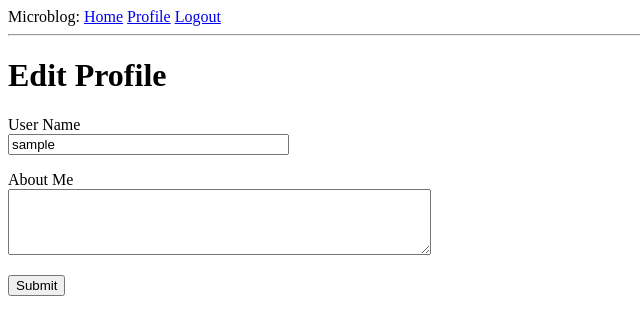
After one commit to maharadhi/microblog, a Flask app: page /edit_profile in a window 1280 px wide. The commit adds this page. Shown: the top 335 px of the page, without its empty margins (0-640 px from the left). Run offline with Flask 2, Linux system fonts and the light colour scheme; the visitor is signed in with stand-in values (Sample User, id 1); data comes from the database, SQL or seed files in the repository.

Commit message:
C6 Complete

```diff
--- a/app/forms.py
+++ b/app/forms.py
@@ -1,6 +1,6 @@
 from flask_wtf import FlaskForm
-from wtforms import StringField, PasswordField, BooleanField, SubmitField
-from wtforms.validators import DataRequired, ValidationError, Email, EqualTo
+from wtforms import StringField, PasswordField, BooleanField, SubmitField, TextAreaField
+from wtforms.validators import DataRequired, ValidationError, Email, EqualTo, Length
 from app.models import User
 
 
@@ -27,3 +27,9 @@ class RegistrationForm(FlaskForm):
         user = User.query.filter_by(email=email.data).first()
         if user is not None:
             raise ValidationError('Please use a different email address.')
+
+
+class EditProfileForm(FlaskForm):
+    username = StringField('User Name', validators=[DataRequired()])
+    about_me = TextAreaField('About Me', validators=[Length(min=0, max=140)])
+    submit = SubmitField('Submit')
--- a/app/models.py
+++ b/app/models.py
@@ -2,13 +2,17 @@ from werkzeug.security import generate_password_hash, check_password_hash
 from datetime import datetime
 from flask_login import UserMixin
 from app import db, login
+from hashlib import md5
 
 
 class User(UserMixin, db.Model):
+    # query = None
     id = db.Column(db.Integer, primary_key=True)
     username = db.Column(db.String(64), index=True, unique=True)
     email = db.Column(db.String(120), index=True, unique=True)
     password_hash = db.Column(db.String(128))
+    about_me = db.Column(db.String(140))
+    last_seen = db.Column(db.DateTime, default=datetime.utcnow)
     posts = db.relationship('Post', backref='author', lazy='dynamic')
 
     def __repr__(self):
@@ -19,6 +23,11 @@ class User(UserMixin, db.Model):
 
     def check_password(self, password):
         return check_password_hash(self.password_hash, password)
+
+    def avatar(self, size):
+        digest = md5(self.email.lower().encode('utf-8')).hexdigest()
+        avatar_url = 'https://www.gravatar.com/avatar/{}?d=identicon&s={}'.format(digest, size)
+        return avatar_url
 
 
 @login.user_loader
--- a/app/routes.py
+++ b/app/routes.py
@@ -1,16 +1,23 @@
 from flask import render_template, flash, redirect, url_for, request
 from app import app, db
-from app.forms import LoginForm, RegistrationForm
+from app.forms import LoginForm, RegistrationForm, EditProfileForm
 from app.models import User
 from flask_login import current_user, login_user, logout_user, login_required
 from werkzeug.urls import url_parse
+from datetime import datetime
+
+
+@app.before_request
+def before_request():
+    if current_user.is_authenticated:
+        current_user.last_seen = datetime.utcnow()
+        db.session.commit()
 
 
 @app.route('/')
 @app.route('/index')
 @login_required
 def index():
-    user = {'username': 'Balaji'}
     posts = [
         {
             'author': {'username': 'Jadayu'},
@@ -66,3 +73,30 @@ def register():
         flash('Congratulations. Registration successful!')
         return redirect(url_for('login'))
     return render_template('register.html', title='Register', form=form)
+
+
+@app.route('/user/<username>')
+@login_required
+def user(username):
+    user = User.query.filter_by(username=username).first_or_404()
+    posts = [
+        {'author': user, 'body': 'Test post #1'},
+        {'author': user, 'body': 'Test post #1'}
+    ]
+    return render_template('user.html', title='Your Profile', user=user, posts=posts)
+
+
+@app.route('/edit_profile', methods=['GET', 'POST'])
+@login_required
+def edit_profile():
+    form = EditProfileForm()
+    if form.validate_on_submit():
+        current_user.username = form.username.data
+        current_user.about_me = form.about_me.data
+        db.session.commit()
+        flash('Update to About Me successful')
+        return redirect(url_for('edit_profile'))
+    elif request.method == 'GET':
+        form.username.data = current_user.username
+        form.about_me.data = current_user.about_me
+    return render_template('edit_profile.html', title='About Me', form=form)
--- a/app/templates/base.html
+++ b/app/templates/base.html
@@ -3,9 +3,9 @@
 <head>
     <meta charset="UTF-8" lang="en">
     {% if title %}
-    <title>{{ title }} - Microblog</title>
+        <title>{{ title }} - Microblog</title>
     {% else %}
-    <title>Welcome to Microblog</title>
+        <title>Welcome to Microblog</title>
     {% endif %}
 </head>
 <body>
@@ -13,21 +13,22 @@
     Microblog:
     <a href="{{ url_for('index') }}">Home</a>
     {% if current_user.is_anonymous %}
-    <a href="{{ url_for('login') }}">Login</a>
+        <a href="{{ url_for('login') }}">Login</a>
     {% else %}
-    <a href="{{ url_for('logout') }}">Logout</a>
+        <a href="{{ url_for('user', username=current_user.username) }}">Profile</a>
+        <a href="{{ url_for('logout') }}">Logout</a>
     {% endif %}
 </div>
 <hr>
-{%  with messages = get_flashed_messages() %}
-    {%  if messages %}
+{% with messages = get_flashed_messages() %}
+    {% if messages %}
         <ul>
             {% for message in messages %}
                 <li>{{ message }}</li>
-            {%  endfor %}
+            {% endfor %}
         </ul>
-    {%  endif %}
-{%  endwith %}
+    {% endif %}
+{% endwith %}
 {% block content %}{% endblock %}
 </body>
 </html>
--- /dev/null
+++ b/app/templates/edit_profile.html
@@ -0,0 +1,22 @@
+{% extends "base.html" %}
+{% block content %}
+    <h1>Edit Profile</h1>
+    <form action="" method="post" novalidate>
+        {{ form.hidden_tag() }}
+        <p>
+            {{ form.username.label }}<br>
+            {{ form.username(size=32) }}<br>
+            {% for error in form.username.errors %}
+                <span style="color: red;">[{{ error }}]</span>
+            {% endfor %}
+        </p>
+        <p>
+            {{ form.about_me.label }}<br>
+            {{ form.about_me(cols=50, rows=4) }}<br>
+            {% for error in form.about_me.errors %}
+                <span style="color: red;">[{{ error }}]</span>
+            {% endfor %}
+        </p>
+        <p>{{ form.submit() }}</p>
+    </form>
+{% endblock %}
```
Also changed, not shown: app/templates/_post.html (added, +10 -0 lines), app/templates/user.html (added, +26 -0 lines), migrations/versions/240047bca186_user_table_enhanced_with_about_me_and_.py (added, +30 -0 lines).
